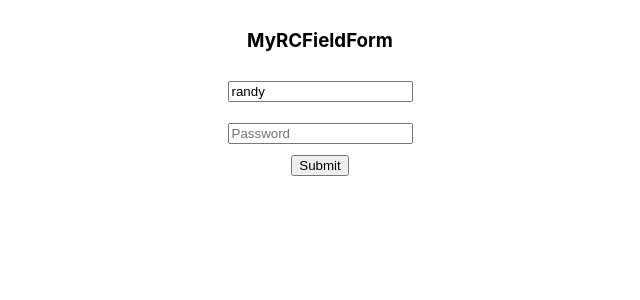
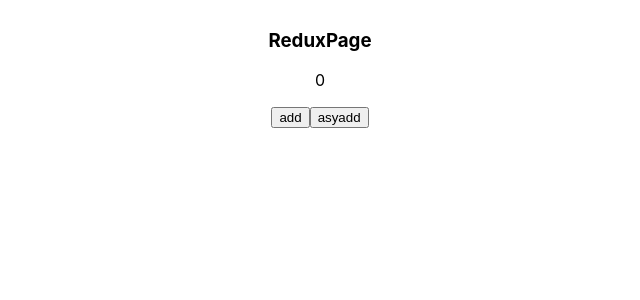
Before and after one commit to qinran0423/react, a React (Create React App) app in the folder react-study/: page / in a window 1280 px wide. Shown: the top 300 px of the page, without its empty margins (320-960 px from the left). Built offline with nearby package versions, Linux system fonts and the light colour scheme.

Commit message:
中间件

```diff
--- a/react-study/package.json
+++ b/react-study/package.json
@@ -17,7 +17,9 @@
     "react-app-rewired": "^2.1.6",
     "react-dom": "^16.13.1",
     "react-scripts": "3.4.3",
-    "redux": "^4.0.5"
+    "redux": "^4.0.5",
+    "redux-logger": "^3.0.6",
+    "redux-thunk": "^2.3.0"
   },
   "scripts": {
     "start": "react-app-rewired start",
--- a/react-study/src/App.js
+++ b/react-study/src/App.js
@@ -3,18 +3,19 @@ import './App.css'
 // import ContextPage from './pages/ContextPage';
 // import HocPage from './pages/HocPage';
 // import AntdFormPage from './pages/AntdFormPage';
-import MyRCFieldForm from './pages/MyRCFieldForm';
+// import MyRCFieldForm from './pages/MyRCFieldForm';
 // import MyRCForm from './pages/MyRCForm';
+import ReduxPage from './pages/ReduxPage';
 
 function App() {
   return (
     <div className="App">
       {/* <ContextPage/> */}
       {/* <HocPage/> */}
-      {/* <ReduxPage/> */}
       {/* <AntdFormPage/> */}
-      <MyRCFieldForm/>
+      {/* <MyRCFieldForm/> */}
       {/* <MyRCForm/> */}
+      <ReduxPage/>
     </div>
   );
 }
--- a/react-study/src/pages/ReduxPage.js
+++ b/react-study/src/pages/ReduxPage.js
@@ -4,7 +4,7 @@ import store from '../store/index'
 export default class ReduxPage extends Component {
 
   componentDidMount() {
-    store.subscribe(() => {
+    this.unsubscribe = store.subscribe(() => {
       this.forceUpdate()
     })
   }
@@ -13,12 +13,26 @@ export default class ReduxPage extends Component {
     store.dispatch({type: 'ADD'})
   }
 
+  asyadd = () => {
+    store.dispatch((dispatch, getState) => {
+      setTimeout(() => {
+        console.log('getState', getState()); //sy-log
+        dispatch({type: "ADD"});
+      }, 1000);
+    });
+  }
+
+  componentWillUnmount() {
+    this.unsubscribe()
+  }
+
   render() {
     return (
       <div>
         <h3>ReduxPage</h3>
-        <p>{store.getState()}</p>
+        <p>{store.getState().home}</p>
         <button onClick={this.add}>add</button>
+        <button onClick={this.asyadd}>asyadd</button>
       </div>
     )
   }
--- /dev/null
+++ b/react-study/src/qredux/combineReducers.js
@@ -0,0 +1,17 @@
+export default function combineReducers(reducers) {
+  // 暗号： 多哥
+  return function combination(state = {}, action) {
+    let nextState = {};
+    let hasChanged = false;
+
+    for(let key in reducers) {
+      const reducer = reducers[key];
+      nextState[key] = reducer(state[key], action);
+      hasChanged = hasChanged || nextState[key] !== state[key]
+    }
+
+    hasChanged = hasChanged || Object.keys(nextState).length !== Object.keys(state).length;
+
+    return hasChanged ? nextState : state
+  }
+}
--- /dev/null
+++ b/react-study/src/qredux/createStore.js
@@ -0,0 +1,40 @@
+export default function createStore(reducer, enhancer) {
+  if(enhancer) {
+    // 增强createStore的dispatch
+    return enhancer(createStore)(reducer)
+  }
+
+  let currentState;
+  let currentListeners = [];
+
+
+
+  function getState() {
+    return currentState;
+  }
+
+  function dispatch(action) {
+    // 修改当前state
+    currentState = reducer(currentState, action);
+    currentListeners.forEach(listener => listener())
+    return action;
+  }
+
+  function subscribe(listener) {
+    currentListeners.push(listener)
+
+    return () => {
+      currentListeners = currentListeners.filter( key => key !== listener)
+    }
+  }
+
+  dispatch({type: 'randy'})
+  return {
+    getState,
+    dispatch,
+    subscribe
+  }
+
+
+
+}
--- a/react-study/src/store/index.js
+++ b/react-study/src/store/index.js
@@ -1,4 +1,9 @@
-import {createStore} from 'redux';
+import {createStore, applyMiddleware} from 'redux';
+import thunk from 'redux-thunk';
+import logger from 'redux-logger'
+import combineReducers from '../qredux/combineReducers'
+
+// import {createStore, applyMiddleware} from '../qredux/createStore'
 
 const counterReducer = (state = 0, {type, preloay = 1}) => {
   switch (type) {
@@ -11,6 +16,6 @@ const counterReducer = (state = 0, {type, preloay = 1}) => {
   }
 }
 
-const store = createStore(counterReducer);
+const store = createStore(combineReducers({home: counterReducer}), applyMiddleware(thunk, logger));
 
 export default store;
```
Also changed, not shown: react-study/src/qredux/applyMiddleware.js (added, +18 -0 lines), 1 other file (tests, documents, lock files or other folders).
